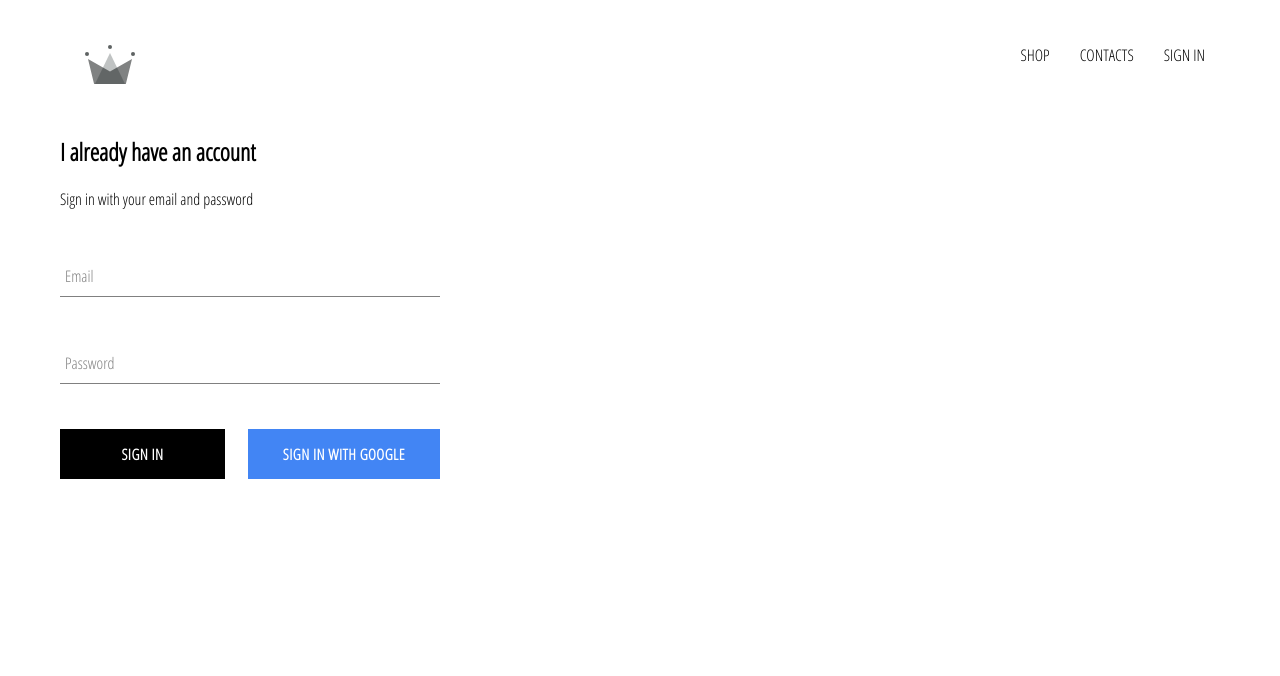
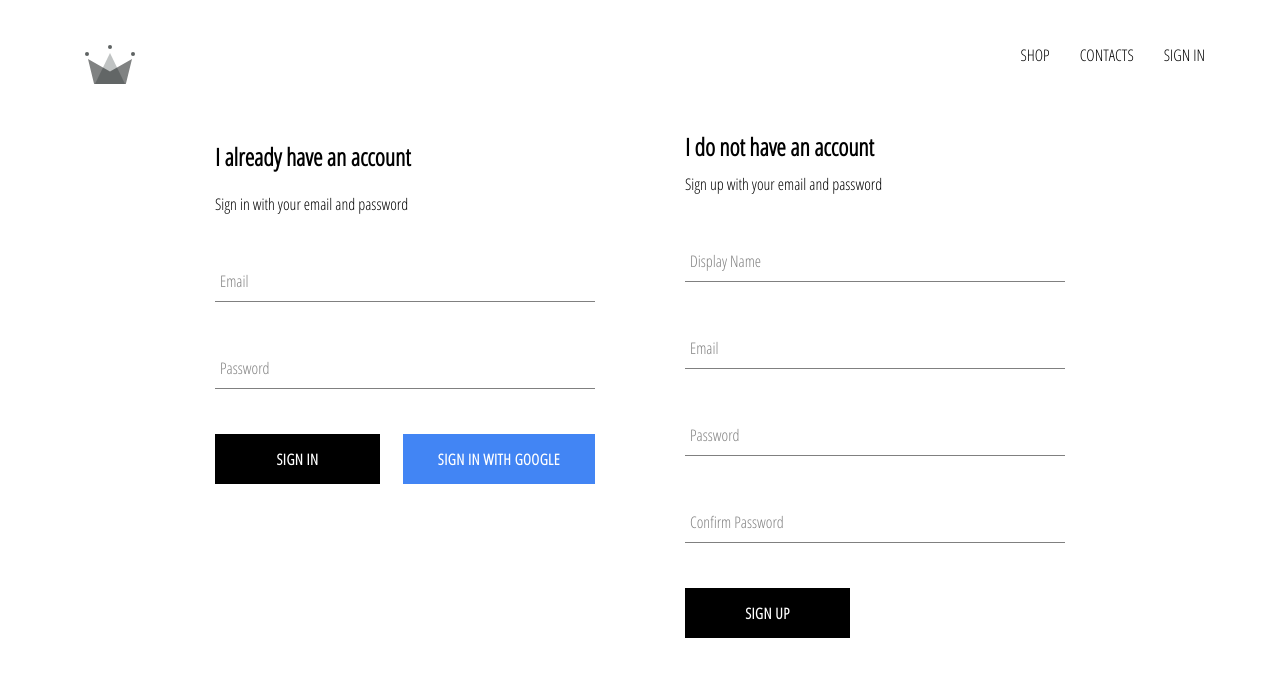
Before and after one commit to Lavanya-M-C/clothing_web, a React (Create React App) app: page /signin in a window 1280 px wide. Shown: the top 676 px of the page. Built offline with nearby package versions, Linux system fonts and the light colour scheme; no server answers.

Commit message:
sign-up component is created and stored details of user in firestore database

```diff
--- a/src/App.js
+++ b/src/App.js
@@ -8,7 +8,7 @@
 import SignInSignUp from './pages/sign-in-and-sign-up/sign-in-and-sign-up.component';
 import Header from './components/header/header.component';
 
-import { auth } from './firebase/firebase.utils';
+import { auth, createUserProfileDoc } from './firebase/firebase.utils';
 
 class App extends React.Component {
 
@@ -23,10 +23,25 @@
   unsubscribeFromAuth = null;
 
   componentDidMount() {
-    this.unsubscribeFromAuth = auth.onAuthStateChanged(user => {
-      this.setState({currentUser: user});
+    this.unsubscribeFromAuth = auth.onAuthStateChanged( async userAuth => {
+      if(userAuth){
+        const userRef = await createUserProfileDoc(userAuth);
 
-      console.log(user);
+        userRef.onSnapshot(snapShot => {
+          this.setState(
+            {
+              currentUser: {
+                id: snapShot.id,
+                ...snapShot.data()
+              }
+            },
+            () => {console.log(this.state)}
+          )
+          console.log(this.state);
+        });
+      }else{
+        this.setState({currentUser: userAuth})
+      }
     })
   }
 
--- /dev/null
+++ b/src/components/sign-up/sign-up.component.jsx
@@ -0,0 +1,100 @@
+import React from 'react';
+
+import FormInput from '../form-input/form-input.component';
+import CustomButton from '../custom-button/custom-button.component';
+
+import { auth, createUserProfileDoc } from '../../firebase/firebase.utils';
+
+import './sign-up.styles.scss';
+
+class SignUp extends React.Component {
+    constructor(){
+        super();
+
+        this.state = {
+            displayName: '',
+            email: '',
+            password: '',
+            confirmPassword: ''
+        }
+    }
+
+    handleSubmit = async event => {
+        event.preventDefault();
+
+        const { displayName, email, password, confirmPassword } = this.state;
+
+        if(password !== confirmPassword){
+            alert("passwords don't match");
+            return;
+        }
+
+        try {
+
+            const {user} = await auth.createUserWithEmailAndPassword(email, password);
+            await createUserProfileDoc(user, {displayName});
+
+            this.setState({
+                displayName: '',
+                email: '',
+                password: '',
+                confirmPassword: ''
+            })
+
+        } catch(error) {
+            console.error(error);
+        }
+    }
+
+    handleChange = event => {
+        const { name, value } = event.target;
+        this.setState({ [name]: value });
+    }
+
+    render() {
+        const { displayName, email, password, confirmPassword } = this.state;
+        return(
+            <div className='sign-up'>
+                <h2 className='title'>I do not have an account</h2>
+                <span>Sign up with your email and password</span>
+                <form className='sign-up-form' onSubmit={this.handleSubmit}>
+                    <FormInput
+                        type='text'
+                        name='displayName'
+                        value={displayName}
+                        handelChange={this.handleChange}
+                        label='Display Name'
+                        required
+                    />
+                    <FormInput
+                        type='email'
+                        name='email'
+                        value={email}
+                        handelChange={this.handleChange}
+                        label='Email'
+                        required
+                    />
+                    <FormInput
+                        type='password'
+                        name='password'
+                        value={password}
+                        handelChange={this.handleChange}
+                        label='Password'
+                        required
+                    />
+                    <FormInput
+                        type='password'
+                        name='confirmPassword'
+                        value={confirmPassword}
+                        handelChange={this.handleChange}
+                        label='Confirm Password'
+                        required
+                    />
+                    <CustomButton type='submit'>Sign Up</CustomButton>
+                </form>
+            </div>
+        );
+    }
+}
+
+export default SignUp;
--- /dev/null
+++ b/src/components/sign-up/sign-up.styles.scss
@@ -0,0 +1,9 @@
+.sign-up {
+    display: flex;
+    flex-direction: column;
+    width: 380px;
+
+    .title {
+        margin: 10px 0;
+    }
+}
--- a/src/firebase/firebase.utils.js
+++ b/src/firebase/firebase.utils.js
@@ -13,6 +13,34 @@
     measurementId: "G-S6QQT1G7W7"
 };
 
+export const createUserProfileDoc = async (userAuth, additionalData) => {
+    //console.log(userAuth);return;
+    if(!userAuth) return;
+
+    const userRef = firestore.doc(`users/${userAuth.uid}`);
+    const snapShot = await userRef.get();
+
+    if(!snapShot.exist){
+        const {displayName, email} = userAuth;
+        const createdAt = userAuth.metadata.creationTime;
+        const lastSignIn = userAuth.metadata.lastSignInTime;
+
+        try {
+            await userRef.set({
+                displayName,
+                email,
+                createdAt,
+                lastSignIn,
+                ...additionalData
+            })
+        } catch (error) {
+            console.log('Error in creating user', error.message);
+        }
+    }
+
+    return userRef;
+};
+
 firebase.initializeApp(config);
 
 export const auth = firebase.auth();
--- a/src/pages/sign-in-and-sign-up/sign-in-and-sign-up.component.jsx
+++ b/src/pages/sign-in-and-sign-up/sign-in-and-sign-up.component.jsx
@@ -2,10 +2,12 @@
 import './sign-in-and-sign-up.styles.scss';
 
 import SignIn from '../../components/sign-in/sign-in.component';
+import SignUp from '../../components/sign-up/sign-up.component';
 
 const SignInSignUp = () => (
     <div className='sign-in-and-sign-up'>
         <SignIn />
+        <SignUp />
     </div>
 );
 
--- a/src/pages/sign-in-and-sign-up/sign-in-and-sign-up.styles.scss
+++ b/src/pages/sign-in-and-sign-up/sign-in-and-sign-up.styles.scss
@@ -0,0 +1,6 @@
+.sign-in-and-sign-up {
+    width: 850px;
+    display: flex;
+    justify-content: space-between;
+    margin: 30px auto;
+}
```
